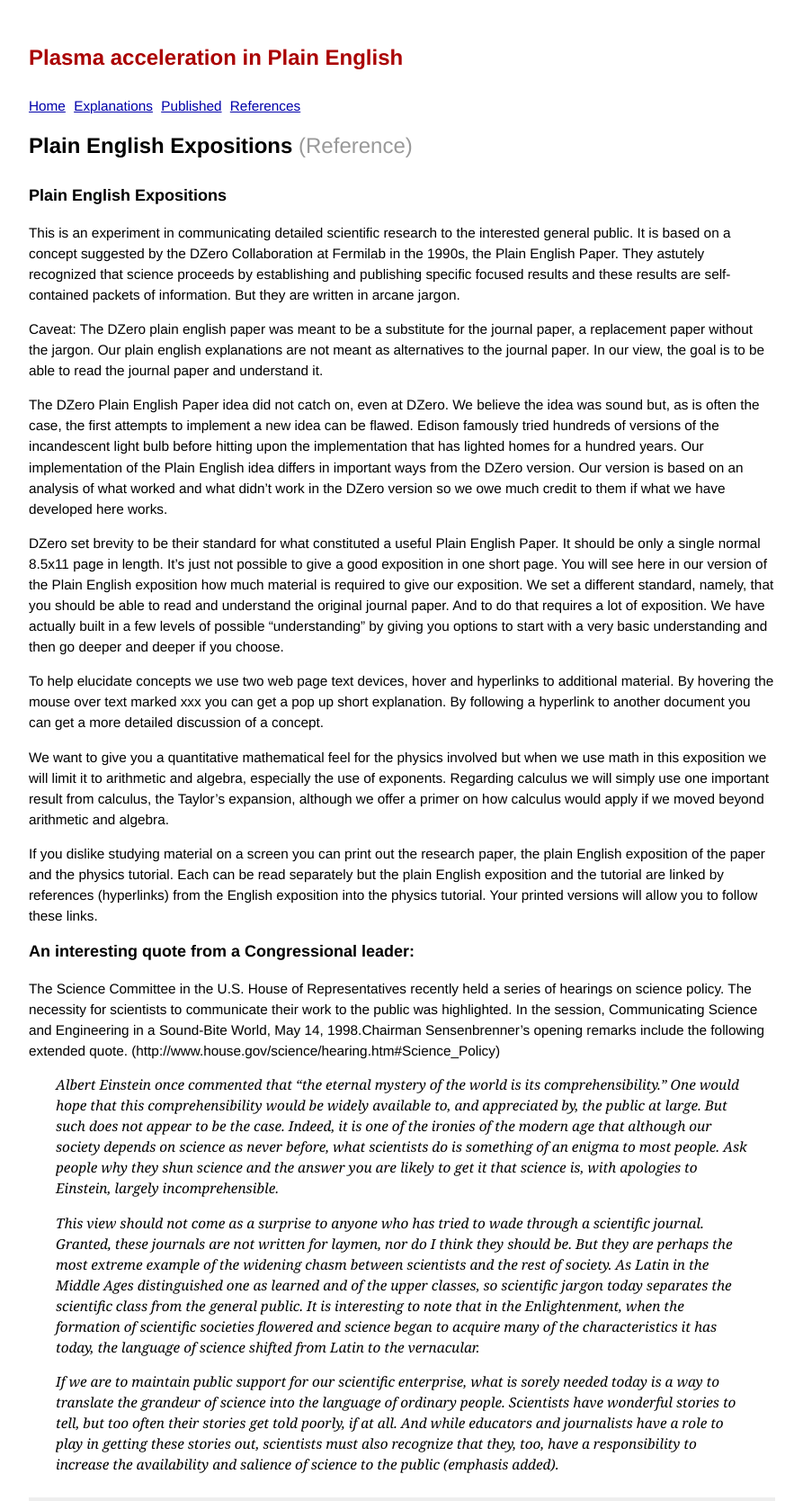
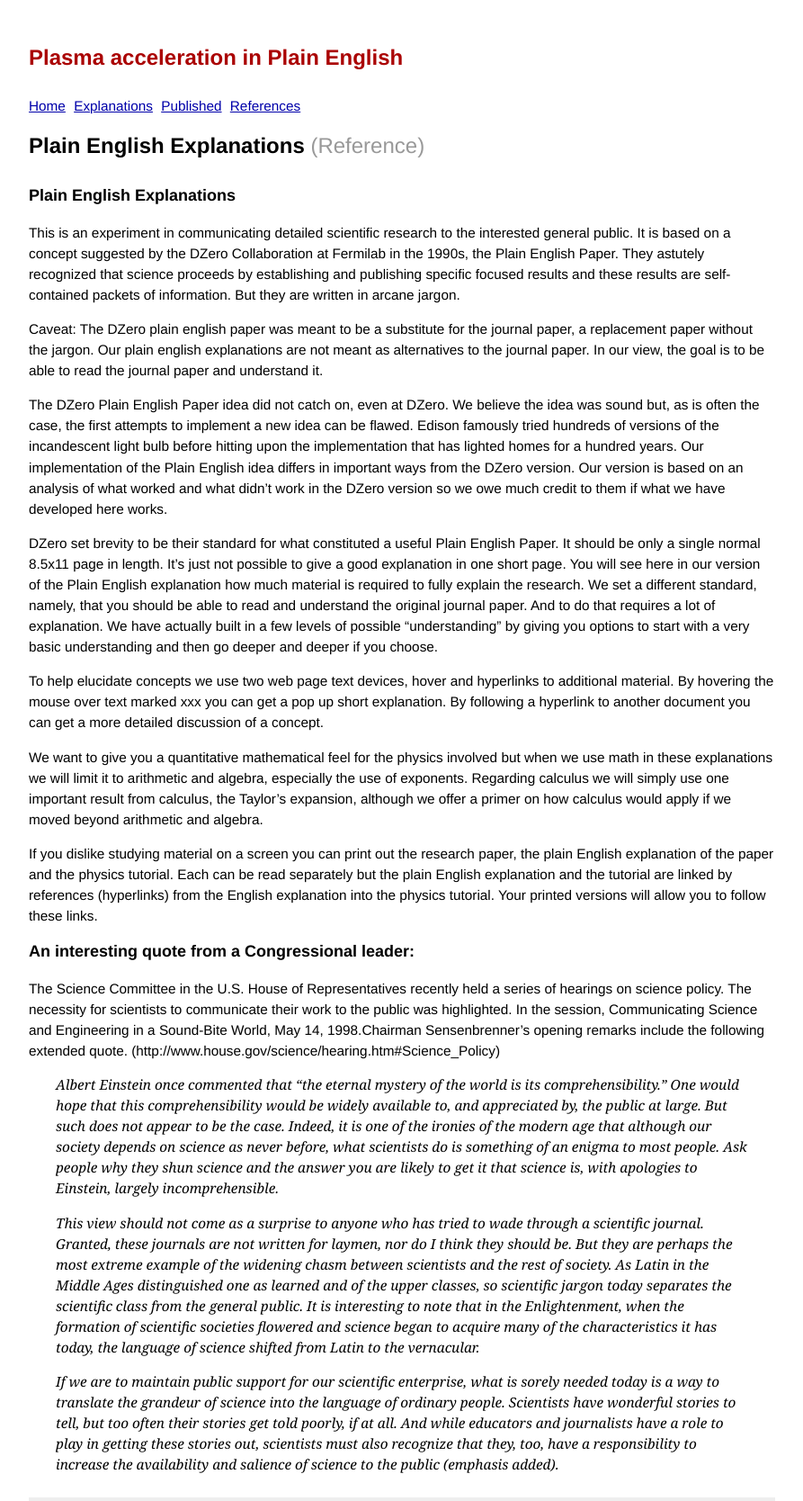
Before and after one commit to grbfacet/facet, a Jekyll site: the page built from plain-english-papers.md, in a window 1280 px wide. Shown: the whole page at 90% size, without its empty margins (193-1086 px from the left). Built offline with Jekyll 4.4.1, drawn with Linux system fonts in a browser that asks for light colours.

Commit message:
Update plain-english-papers.md

```diff
--- a/plain-english-papers.md
+++ b/plain-english-papers.md
@@ -1,10 +1,10 @@
 ---
 layout: default
-title: Plain English Expositions
+title: Plain English Explanations
 pagetype: reference
 ---
 
-### Plain English Expositions
+### Plain English Explanations
 
 This is an experiment in communicating detailed scientific research to the interested general public. It is based on a concept suggested by the DZero Collaboration at Fermilab in the 1990s, the Plain English Paper. They astutely recognized that science proceeds by establishing and publishing specific focused results and these results are self-contained packets of information. But they are written in arcane jargon.
 
@@ -12,14 +12,14 @@ Caveat: The DZero plain english paper was meant to be a substitute for the journ
 
 The DZero Plain English Paper idea did not catch on, even at DZero. We believe the idea was sound but, as is often the case, the first attempts to implement a new idea can be flawed. Edison famously tried hundreds of versions of the incandescent light bulb before hitting upon the implementation that has lighted homes for a hundred years. Our implementation of the Plain English idea differs in important ways from the DZero version. Our version is based on an analysis of what worked and what didn’t work in the DZero version so we owe much credit to them if what we have developed here works.
 
-DZero set brevity to be their standard for what constituted a useful Plain English Paper. It should be only a single normal 8.5x11 page in length. It’s just not possible to give a good exposition in one short page. You will see here in our version of the Plain English exposition how much material is required to give our exposition. We set a different standard, namely, that you should be able to read and understand the original journal paper. And to do that requires a lot of exposition. We have actually built in a few levels of possible “understanding” by giving you options to start with a very basic understanding and then go deeper and deeper if you choose.
+DZero set brevity to be their standard for what constituted a useful Plain English Paper. It should be only a single normal 8.5x11 page in length. It’s just not possible to give a good explanation in one short page. You will see here in our version of the Plain English explanation how much material is required to fully explain the research. We set a different standard, namely, that you should be able to read and understand the original journal paper. And to do that requires a lot of explanation. We have actually built in a few levels of possible “understanding” by giving you options to start with a very basic understanding and then go deeper and deeper if you choose.
 
 To help elucidate concepts we use two web page text devices, hover and hyperlinks to additional material. By hovering the mouse over text marked xxx you can get a pop up short explanation. By following a hyperlink to another document you can get a more detailed discussion of a concept.
 
 
-We want to give you a quantitative mathematical feel for the physics involved but when we use math in this exposition we will limit it to arithmetic and algebra, especially the use of exponents. Regarding calculus we will simply use one important result from calculus, the Taylor’s expansion, although we offer a primer on how calculus would apply if we moved beyond arithmetic and algebra.
+We want to give you a quantitative mathematical feel for the physics involved but when we use math in these explanations we will limit it to arithmetic and algebra, especially the use of exponents. Regarding calculus we will simply use one important result from calculus, the Taylor’s expansion, although we offer a primer on how calculus would apply if we moved beyond arithmetic and algebra.
 
-If you dislike studying material on a screen you can print out the research paper, the plain English exposition of the paper and the physics tutorial. Each can be read separately but the plain English exposition and the tutorial are linked by references (hyperlinks) from the English exposition into the physics tutorial. Your printed versions will allow you to follow these links.
+If you dislike studying material on a screen you can print out the research paper, the plain English explanation of the paper and the physics tutorial. Each can be read separately but the plain English explanation and the tutorial are linked by references (hyperlinks) from the English explanation into the physics tutorial. Your printed versions will allow you to follow these links.
 
 ### An interesting quote from a Congressional leader:
 
```
